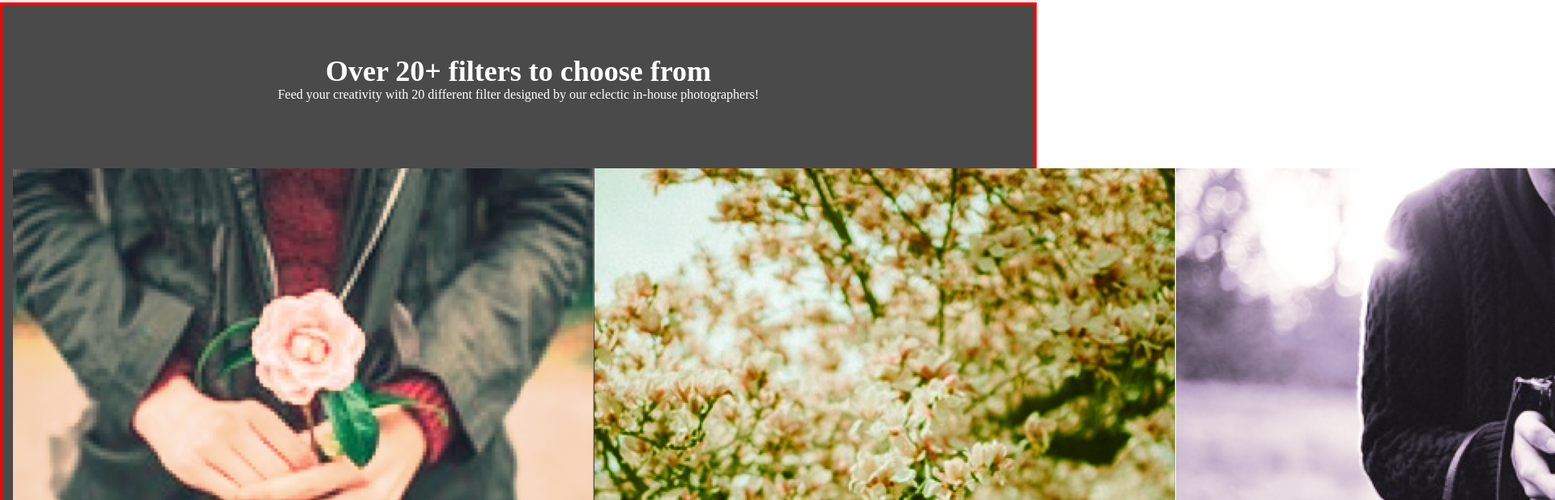
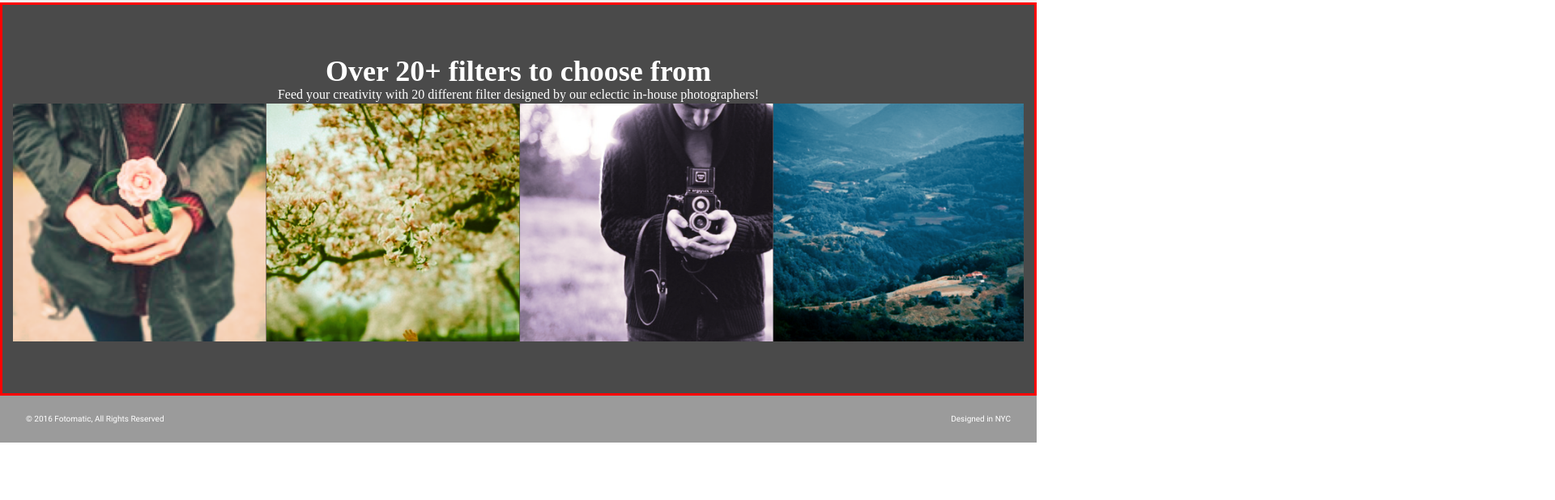
Before and after one commit to IkeCairns/fotomatic, a plain HTML site: page index.html in a window 1280 px wide. Shown: the part 1558-2176 px from the top of the page at 81% size, 1920 px wide, since content can reach past the window. After the commit the page ends 2105 px from the top, so only its background shows below. Drawn offline with Linux system fonts and the light colour scheme; a web font is replaced by a local one.

Commit message:
Till Filters 2

```diff
--- a/resources/css/style.css
+++ b/resources/css/style.css
@@ -359,13 +359,14 @@ header .mobile {
 
 #filters-section {
   padding: 64px 0;
+  width: auto;
   background-color: #4a4a4a;
   border: 3px solid red;
 }
 
-#filters-section .content {
+/* #filters-section .content {
   margin-bottom: 80px;
-}
+} */
 
 #filters-section .content h2 {
   font-family: 'Roboto-Bold';
@@ -385,13 +386,14 @@ header .mobile {
 
 #filters-section .images-container {
   margin: 0 1%;
-  width: 100%;
+  width: auto;
   display: flex;
   flex-direction: row;
 }
 
 #filters-section .images-container img {
-  object-fit: contain;
+  min-width: 0;
+  object-fit: scale-down;
 }
 
 @media only screen and (max-width: 760px) {
```
